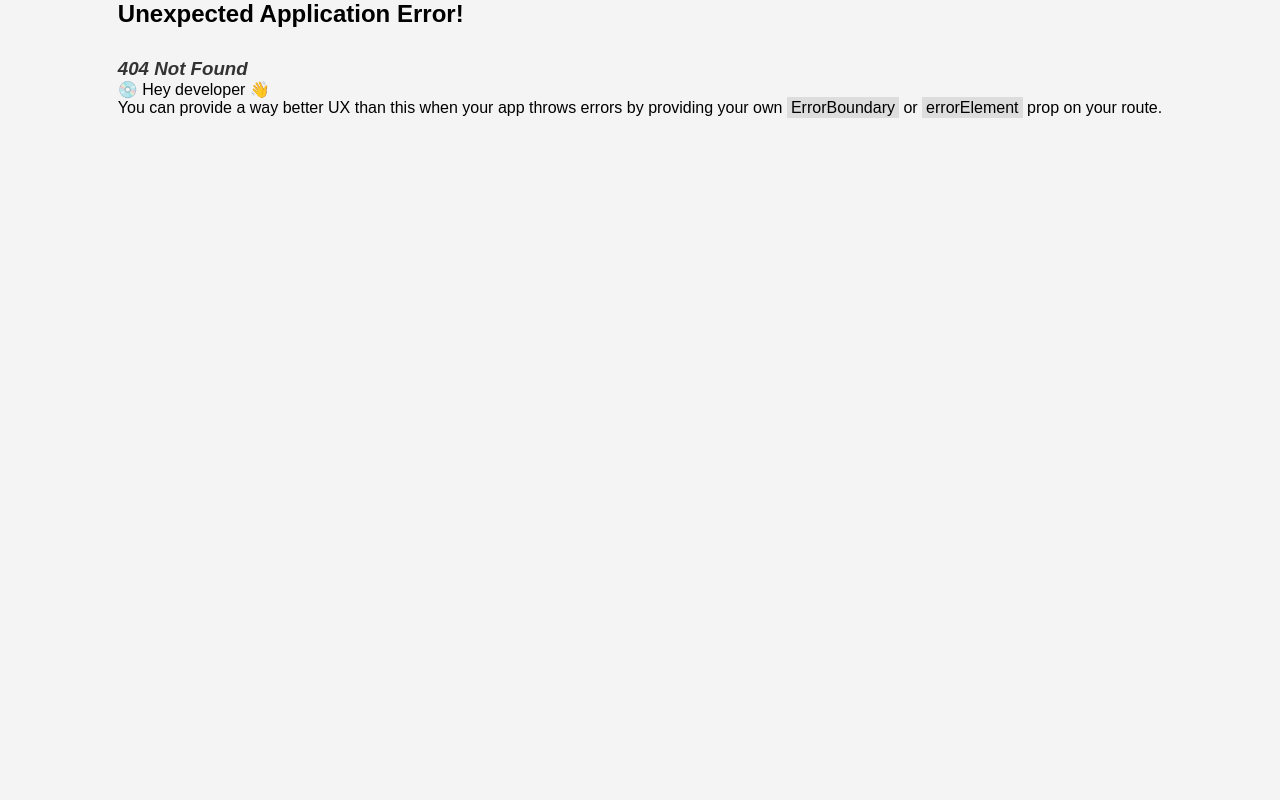
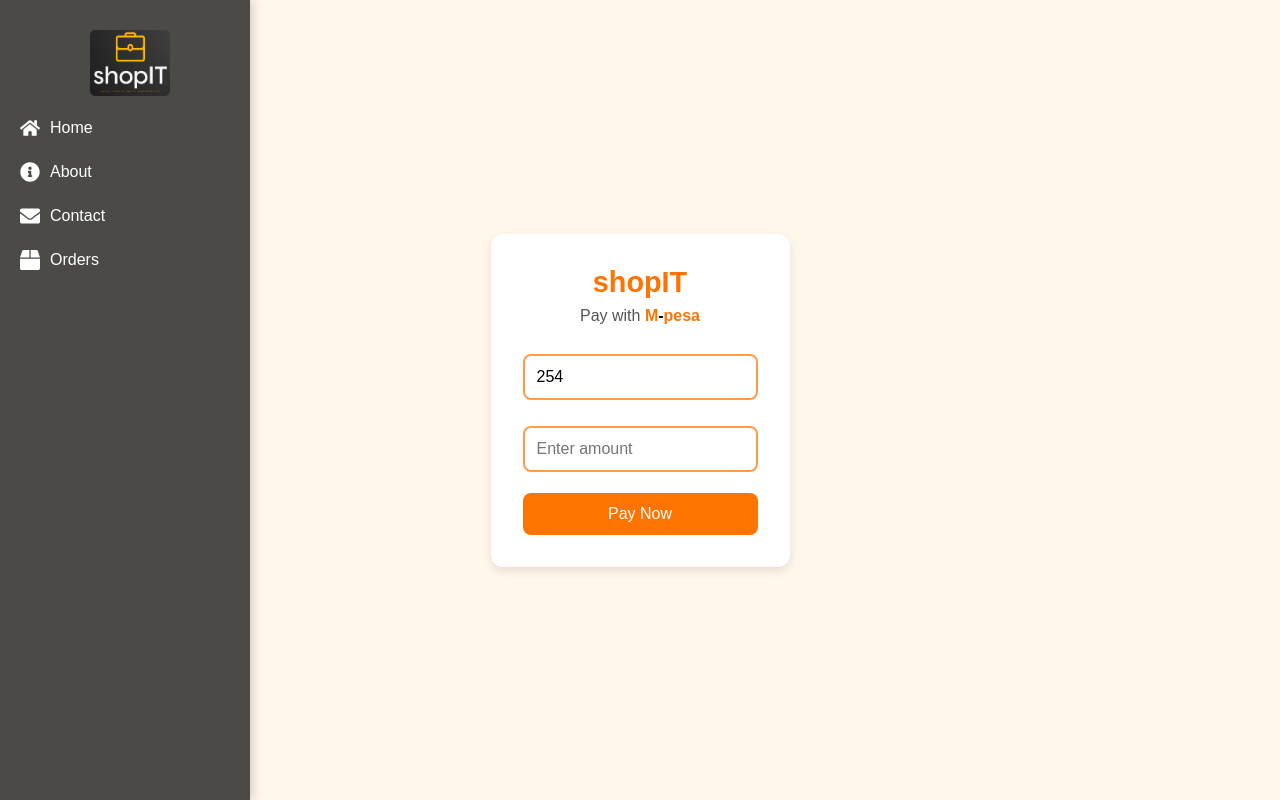
Before and after one commit to Wambuiracheal/shopIT-fullstack-ecommerce, a React (Vite) app in the folder shopIT-Frontend/: page /mpesa in a window 1280 px wide. Before the commit this address had no page. Built offline with nearby package versions, Linux system fonts and the light colour scheme.

Commit message:
buyer dashboard

```diff
--- a/shopIT-Frontend/src/App.css
+++ b/shopIT-Frontend/src/App.css
@@ -1171,3 +1171,101 @@ h3 svg {
   margin-left: 10px;
   color: #ff6600; /* Orange Theme */
 }
+
+/* mpesa form */
+/* General Styles */
+body {
+  font-family: "Poppins", sans-serif;
+  background-color: #fff7eb;
+  display: flex;
+  justify-content: center;
+  align-items: center;
+  height: 100vh;
+  margin: 0;
+}
+
+/* Container */
+.container {
+  background: #ffffff;
+  padding: 2rem;
+  width: 100%;
+  max-width: 400px;
+  border-radius: 12px;
+  box-shadow: 0 4px 10px rgba(0, 0, 0, 0.1);
+  text-align: center;
+}
+
+/* Title */
+.title {
+  color: #ff7300;
+  font-size: 1.8rem;
+  font-weight: 700;
+  margin-bottom: 0.5rem;
+}
+
+/* Subtitle */
+.subtitle {
+  color: #555;
+  font-size: 1rem;
+  margin-bottom: 1.5rem;
+}
+
+.mpesa-text {
+  color: #ff7300;
+  font-weight: bold;
+}
+
+.hyphen {
+  color: #000;
+}
+
+/* Form Styles */
+.payment-form {
+  display: flex;
+  flex-direction: column;
+  gap: 1rem;
+}
+
+/* Input Fields */
+.input-field {
+  width: 100%;
+  padding: 12px;
+  font-size: 1rem;
+  border: 2px solid #ff9b4a;
+  border-radius: 8px;
+  outline: none;
+  transition: 0.3s;
+}
+
+.input-field:focus {
+  border-color: #ff7300;
+  box-shadow: 0 0 5px rgba(255, 115, 0, 0.5);
+}
+
+/* Pay Button */
+.pay-button {
+  background: #ff7300;
+  color: white;
+  font-size: 1rem;
+  padding: 12px;
+  border: none;
+  border-radius: 8px;
+  cursor: pointer;
+  transition: 0.3s;
+}
+
+.pay-button:hover {
+  background: #e66600;
+}
+
+.pay-button:disabled {
+  background: #ffb380;
+  cursor: not-allowed;
+}
+
+/* Error Message */
+.error-message {
+  color: #d9534f;
+  font-size: 0.9rem;
+  margin-top: -8px;
+}
--- /dev/null
+++ b/shopIT-Frontend/src/components/Mpesa.jsx
@@ -0,0 +1,93 @@
+import React, { useState } from "react";
+import axios from "axios";
+
+function App() {
+  const [phone, setPhone] = useState("254");
+  const [amount, setAmount] = useState("");
+  const [loading, setLoading] = useState(false);
+
+  // Handle phone number input with validation
+  const handlePhoneChange = (e) => {
+    let input = e.target.value;
+
+    // Ensure "254" is always there and restrict to 9 more digits
+    if (!input.startsWith("254")) {
+      input = "254";
+    } else if (input.length > 12) {
+      input = input.slice(0, 12); // Max length 12 (254 + 9 digits)
+    }
+
+    setPhone(input);
+  };
+
+  const handlePay = (e) => {
+    e.preventDefault();
+
+    if (!phone || phone.length !== 12 || !amount) {
+      alert("Please enter a valid phone number and amount.");
+      return;
+    }
+
+    setLoading(true);
+
+    axios
+      .post(
+        "http://127.0.0.1:5000/mpesa/pay",
+        { phone_number: phone, amount: amount },
+        { headers: { "Content-Type": "application/json", "Accept": "application/json" } }
+      )
+      .then((response) => {
+        console.log("Payment Response:", response.data);
+        alert("Payment successful! Check your phone for confirmation.");
+      })
+      .catch((error) => {
+        console.error("Payment Error:", error);
+        if (error.response) {
+          alert(`Error: ${error.response.data.error || "Payment failed!"}`);
+        } else {
+          alert("Payment failed! Please try again.");
+        }
+      })
+      .finally(() => {
+        setLoading(false);
+      });
+  };
+
+  return (
+    <div className="container">
+      <h2 className="title">shopIT</h2>
+      <p className="subtitle">
+        Pay with <span className="mpesa-text">M<span className="hyphen">-</span>pesa</span>
+      </p>
+
+      <form className="payment-form" onSubmit={handlePay}>
+        {/* Phone Number Input (Auto-fills "254") */}
+        <input
+          type="text"
+          value={phone}
+          onChange={handlePhoneChange}
+          className="input-field"
+          placeholder="2547XXXXXXXX"
+          required
+        />
+
+        {/* Amount Input */}
+        <input
+          type="number"
+          value={amount}
+          onChange={(e) => setAmount(e.target.value)}
+          className="input-field"
+          placeholder="Enter amount"
+          required
+        />
+
+        {/* Pay Button */}
+        <button type="submit" className="pay-button" disabled={loading}>
+          {loading ? "Processing..." : "Pay Now"}
+        </button>
+      </form>
+    </div>
+  );
+}
+
+export default App;
--- a/shopIT-Frontend/src/main.jsx
+++ b/shopIT-Frontend/src/main.jsx
@@ -20,6 +20,7 @@ import BuyerDashboard from './pages/BuyerDashboard'
 import Buyerspage from './pages/Buyerspage.jsx'
 import Productspage from './pages/Productspage'
 import ForgotPassword from './pages/Forgotpassword'
+import Mpesa from './components/Mpesa'
 
 const route = createBrowserRouter([
   {
@@ -85,6 +86,10 @@ const route = createBrowserRouter([
       {
         path: '/forgot-password',
         element: <ForgotPassword />
+      },
+      {
+        path: '/mpesa',
+        element: <Mpesa />
       }
     ],
   },
--- a/shopIT-Frontend/src/pages/BuyerDashboard.jsx
+++ b/shopIT-Frontend/src/pages/BuyerDashboard.jsx
@@ -1,77 +1,38 @@
-import React, { useState, useEffect } from "react";
-import { FaShoppingCart, FaUserCircle } from "react-icons/fa";
+import React, { useState, useEffect } from 'react';
 
-const url = "http://127.0.0.1:5555/products";
+function BuyerDashboard() {
+    const url = 'http://127.0.0.1:5000/products';
+    const [products, setProducts] = useState([]);
 
-function Buyers() {
-  const [products, setProducts] = useState([]);
-  const [cart, setCart] = useState([]);
-  const [buyer, setBuyer] = useState(null);
-  const [profileOpen, setProfileOpen] = useState(false);
-
-  // Fetch products from API
     useEffect(() => {
-    fetch(`${url}`)
-      .then((res) => res.json())
-      .then((data) => setProducts(data))
-      .catch((err) => console.error("Error fetching products:", err));
+        fetch(url)
+            .then(res => res.json())
+            .then(data => setProducts(data))
+            .catch(error => console.error("Error fetching products:", error));
     }, []);
 
-  // Simulate fetching logged-in buyer
-  useEffect(() => {
-    const mockBuyer = { id: 1, name: "John Doe", email: "john@example.com" };
-    setBuyer(mockBuyer);
-  }, []);
-
-  // Add product to cart
-  function addToCart(product) {
-    setCart((prevCart) => [...prevCart, product]);
-  }
-
-  // Handle order placement
-  function placeOrder() {
-    alert("Order placed successfully! Proceed to payment.");
-    setCart([]); // Clear cart after order
-  }
-
     return (
-    <div className="container">
-      {/* Profile Section */}
-      <div className="profile-section">
-        <FaUserCircle className="profile-icon" onClick={() => setProfileOpen(!profileOpen)} />
-        <span className="profile-name">{buyer?.name}</span>
-        {profileOpen && (
-          <div className="profile-dropdown">
-            <p><strong>Name:</strong> {buyer?.name}</p>
-            <p><strong>Email:</strong> {buyer?.email}</p>
-          </div>
+        <main>
+            <ul className='cards'>
+                {products.length > 0 ? (
+                    products.map(pd => (
+                        <li key={pd.id}>
+                            <Artcard
+                                artist={pd.artist}
+                                id={pd.id}
+                                title={pd.title}
+                                image={pd.image}
+                                price={pd.price}
+                                category={pd.category}
+                            />
+                        </li>
+                    ))
+                ) : (
+                    <p>Loading products...</p> // Added a loading message
                 )}
-      </div>
-
-      {/* Product Listing */}
-      <h2>Available Products</h2>
-      <div className="product-grid">
-        {products.map((product) => (
-          <div key={product.id} className="product-card">
-            <h4>{product.name}</h4>
-            <p>Price: ${product.price}</p>
-            <button onClick={() => addToCart(product)} className="add-btn">Add to Cart</button>
-          </div>
-        ))}
-      </div>
-
-      {/* Cart Section */}
-      <h3>Shopping Cart <FaShoppingCart /></h3>
-      {cart.length === 0 ? <p>Your cart is empty.</p> : (
-        <ul>
-          {cart.map((item, index) => (
-            <li key={index}>{item.name} - ${item.price}</li>
-          ))}
             </ul>
-      )}
-      {cart.length > 0 && <button onClick={placeOrder} className="order-btn">Place Order</button>}
-    </div>
+        </main>
     );
 }
 
-export default Buyers;
+export default BuyerDashboard;
--- a/shopIT-Frontend/src/pages/Buyerspage.jsx
+++ b/shopIT-Frontend/src/pages/Buyerspage.jsx
@@ -1,7 +1,7 @@
 import React, { useState, useEffect } from "react";
 import { useNavigate } from "react-router-dom";
 
-const url = "http://127.0.0.1:5555/buyers-page"
+const url = "http://127.0.0.1:5000/users"
 function Buyers() {
   const [users, setUsers] = useState([]);
   const [newUser, setNewUser] = useState({ name: "", email: "", role: "buyer" });
--- a/shopIT-Frontend/src/pages/Productspage.jsx
+++ b/shopIT-Frontend/src/pages/Productspage.jsx
@@ -1,6 +1,6 @@
 import React, { useState, useEffect } from "react";
 
-const url = "http://127.0.0.1:5555/products"
+const url = "http://127.0.0.1:5000/products"
 
 function ProductsPage() {
   const [products, setProducts] = useState([]);
```
Lines whose indentation alone changed are shown as unchanged.
